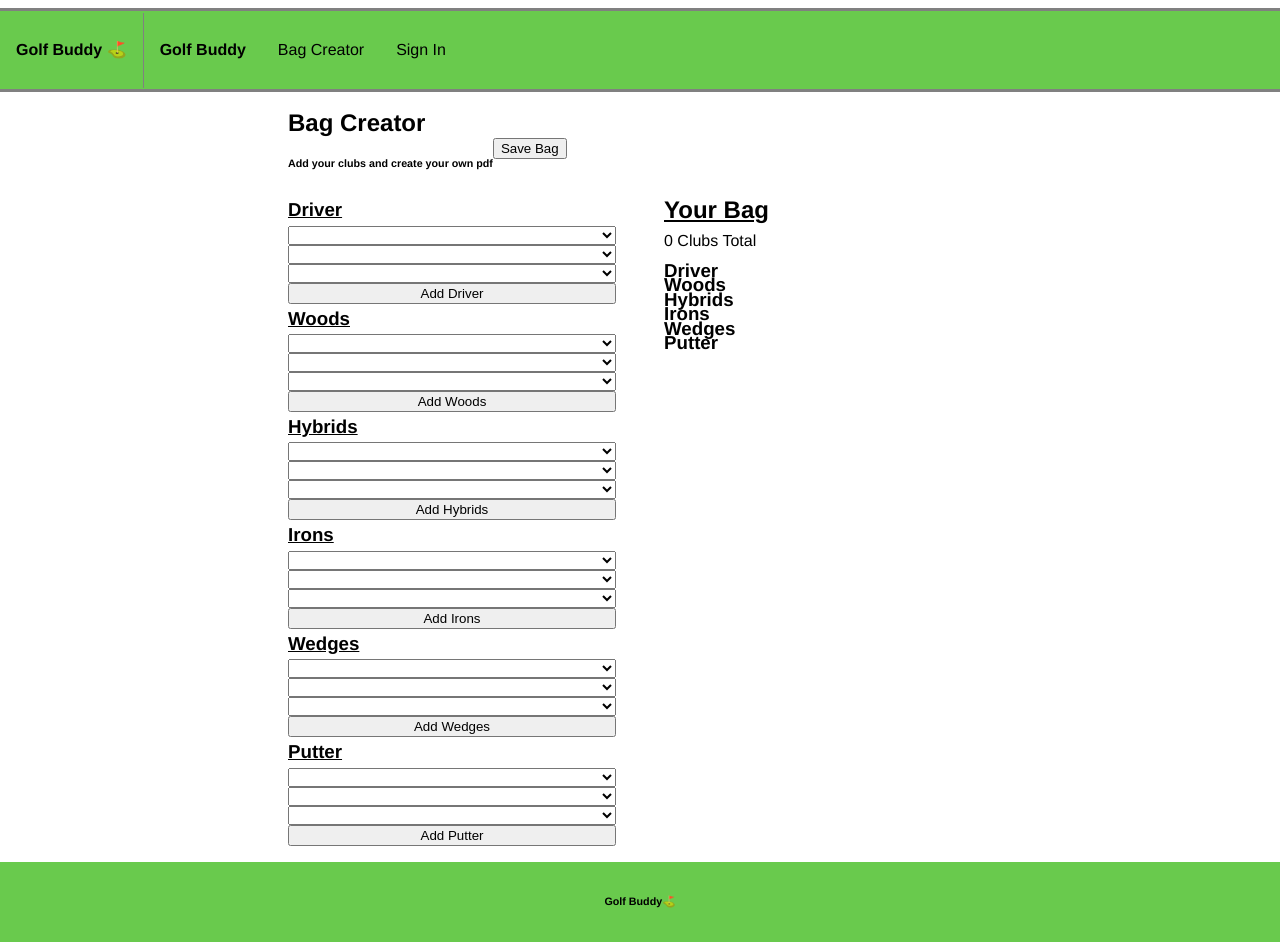
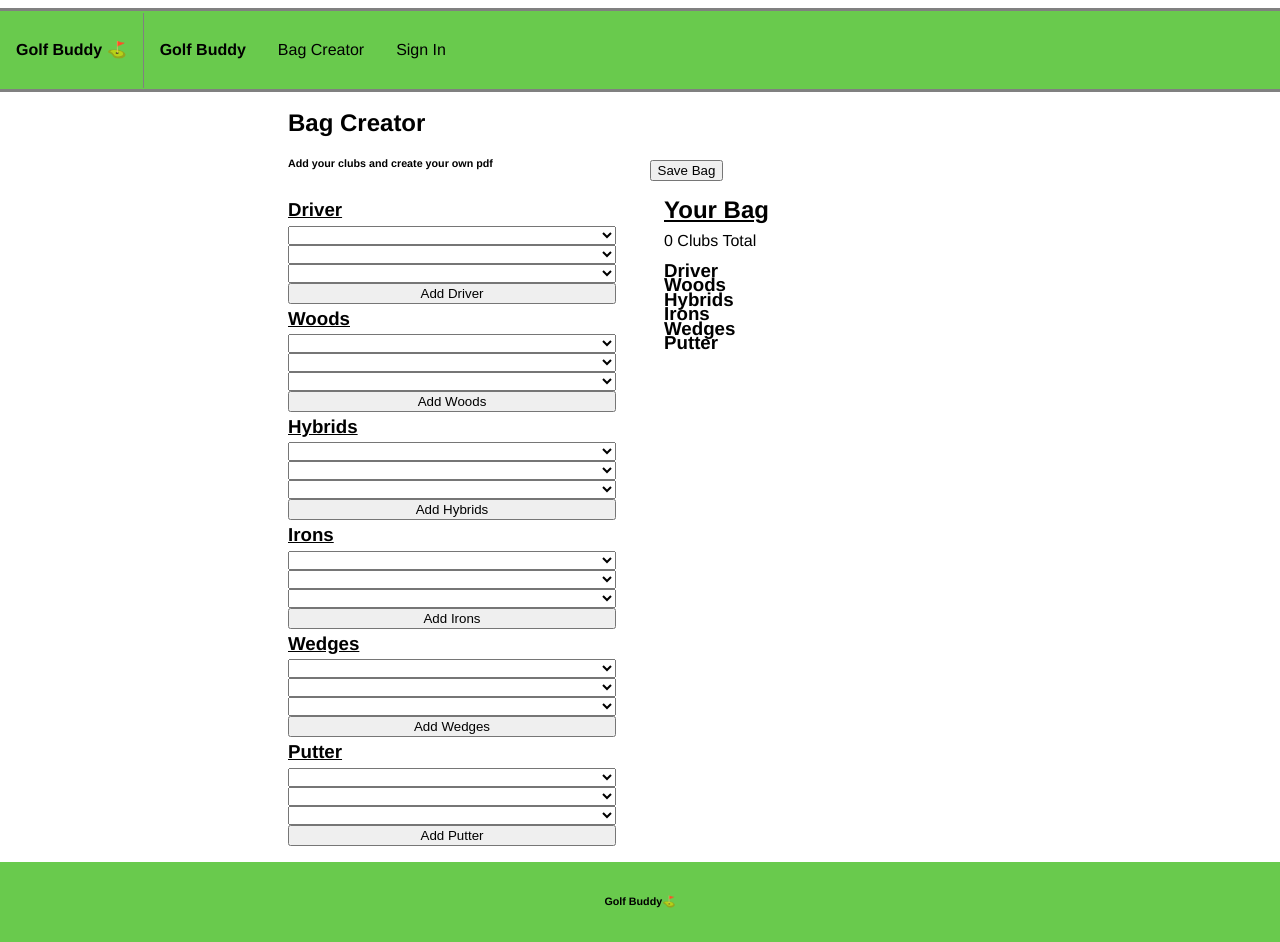
Before and after one commit to poplockndrop1t/golfBuddy, a React (Create React App) app: page /bagCreator in a window 1280 px wide. Built offline with nearby package versions, Linux system fonts and the light colour scheme.

Commit message:
Add styling for username being sent back from server

```diff
--- a/src/Components/BagCreator/BagCreator.css
+++ b/src/Components/BagCreator/BagCreator.css
@@ -1,3 +1,7 @@
+h4 {
+  margin-bottom: .5em;
+}
+
 .bagCreatorContainer {
   display: flex;
   width: 100%;
@@ -12,4 +16,12 @@
   margin: 1em 0 1em 0;
   display: flex;
   flex-direction: column;
-};
+}
+
+.usernameContainer {
+  min-width: 55%;
+  display: flex;
+  justify-content: center;
+  flex-direction: column;
+  align-items: center;
+}
```
